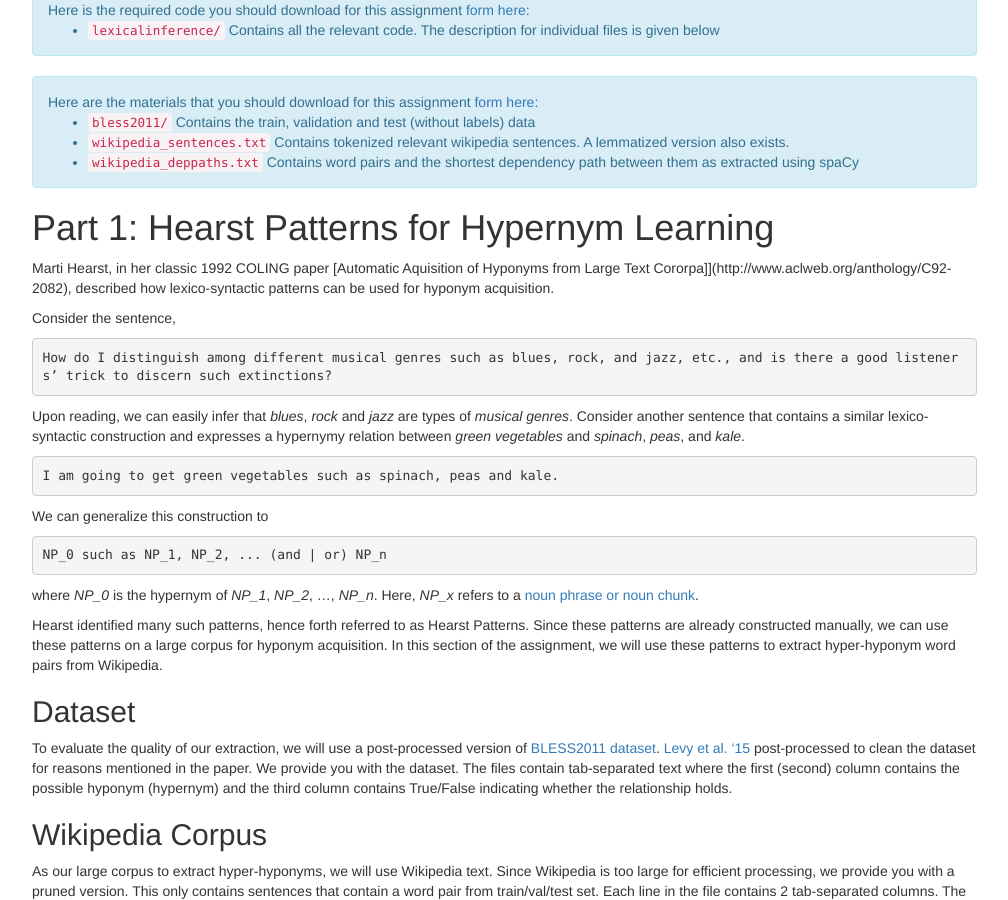
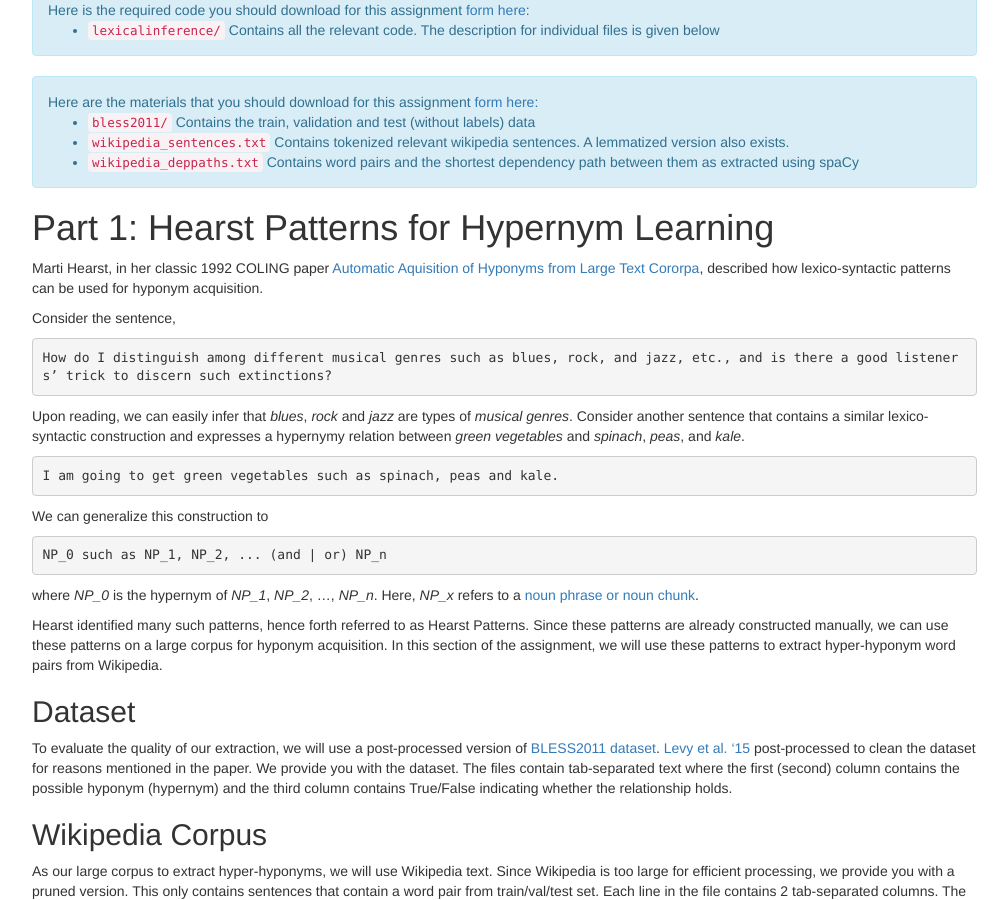
Before and after one commit to computational-linguistics-class/computational-linguistics-class.github.io, a Jekyll site: the page built from assignment8.md, in a window 1280 px wide and 900 px high, scrolled down 582 px. Shown: the whole window, without its empty margins (233-1241 px from the left). Built offline with Jekyll 4.4.1, drawn with Linux system fonts in a browser that asks for light colours; nearby versions of some CDN libraries; a script that is not in the unit is left out.

Commit message:
Fixed link formatting

````diff
--- a/assignment8.md
+++ b/assignment8.md
@@ -86,7 +86,7 @@ Here are the materials that you should download for this assignment [form here](
 
 # Part 1: Hearst Patterns for Hypernym Learning
 
-Marti Hearst, in her classic 1992 COLING paper [Automatic Aquisition of Hyponyms from Large Text Cororpa]](http://www.aclweb.org/anthology/C92-2082), described how lexico-syntactic patterns can be used for hyponym acquisition.
+Marti Hearst, in her classic 1992 COLING paper [Automatic Aquisition of Hyponyms from Large Text Cororpa](http://www.aclweb.org/anthology/C92-2082), described how lexico-syntactic patterns can be used for hyponym acquisition.
 
 Consider the sentence,
 ```
````
